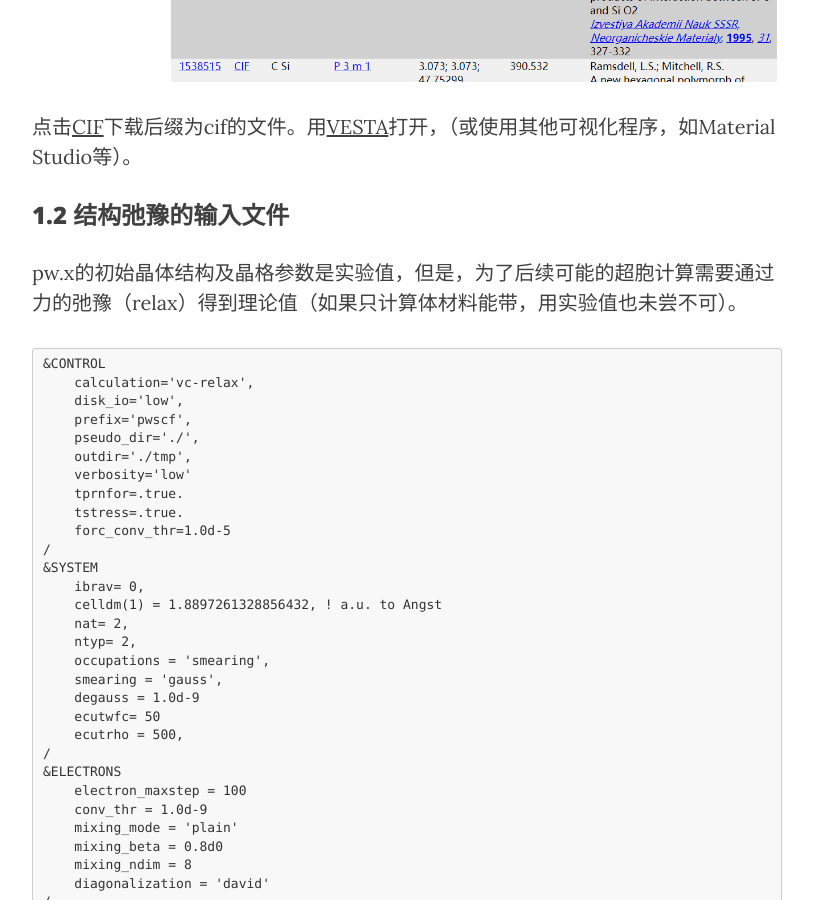
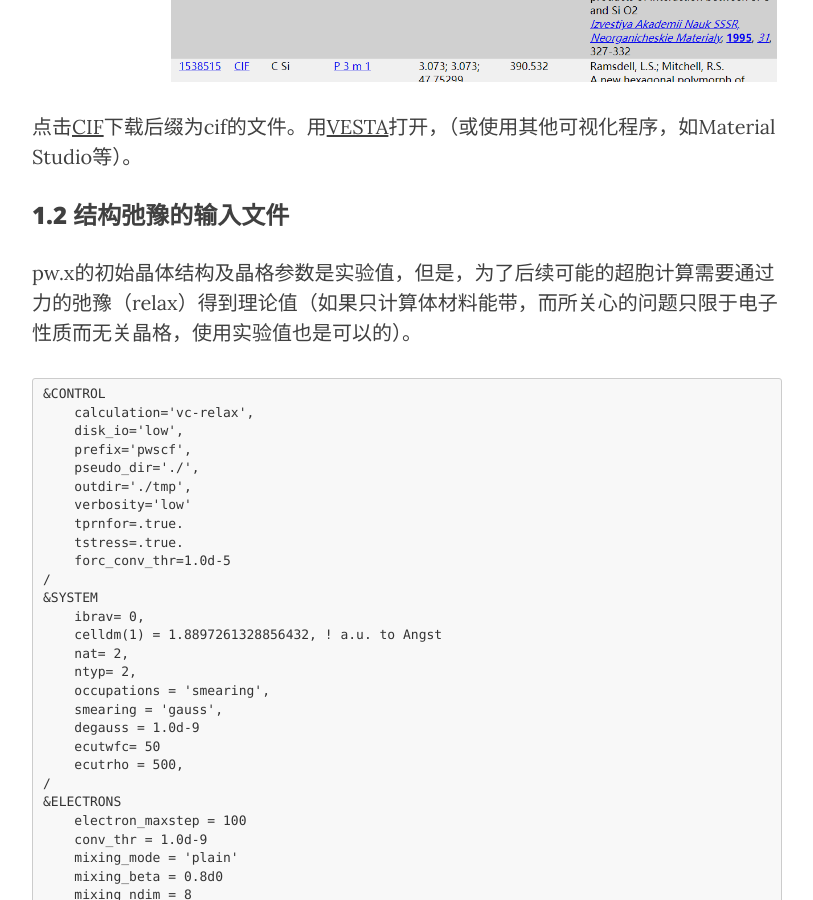
Before and after one commit to yyyu200/DFTbook, a Jekyll site: the page built from _posts/2019-04-01-HandsOn.md, in a window 1280 px wide and 900 px high, scrolled down 2415 px. Shown: the whole window, without its empty margins (233-1046 px from the left). Built offline with Jekyll 4.4.1, drawn with Linux system fonts in a browser that asks for light colours; nearby versions of some CDN libraries; comment, search, counter and statistics services are not loaded; some of the changed text lies outside the part shown.

Commit message:
modify at20190402-15:48:23-aliyun

````diff
--- a/_posts/2019-04-01-HandsOn.md
+++ b/_posts/2019-04-01-HandsOn.md
@@ -20,7 +20,7 @@ trans: cube
 
 # QE实践
 
-## 1计算半导体SiC的能带
+## 1 计算半导体SiC的能带
 
 计算分为三个步骤：1. 优化晶格常数；2. 自洽计算；3. 能带计算。
 
@@ -46,7 +46,7 @@ trans: cube
 
 ### 1.2 结构弛豫的输入文件
 
-pw.x的初始晶体结构及晶格参数是实验值，但是，为了后续可能的超胞计算需要通过力的弛豫（relax）得到理论值（如果只计算体材料能带，用实验值也未尝不可）。
+pw.x的初始晶体结构及晶格参数是实验值，但是，为了后续可能的超胞计算需要通过力的弛豫（relax）得到理论值（如果只计算体材料能带，而所关心的问题只限于电子性质而无关晶格，使用实验值也是可以的）。
 
 ```
 &CONTROL
````
